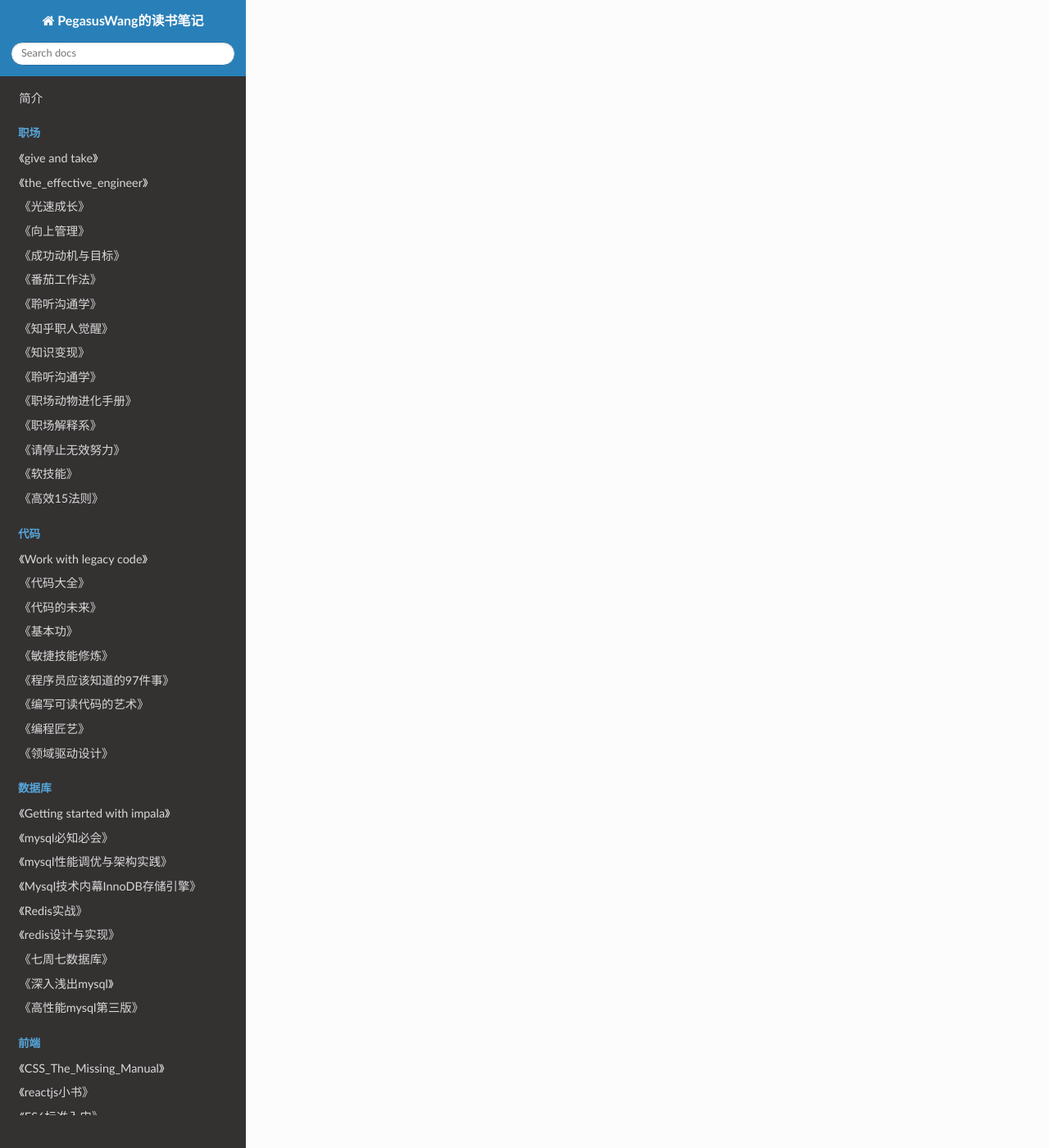
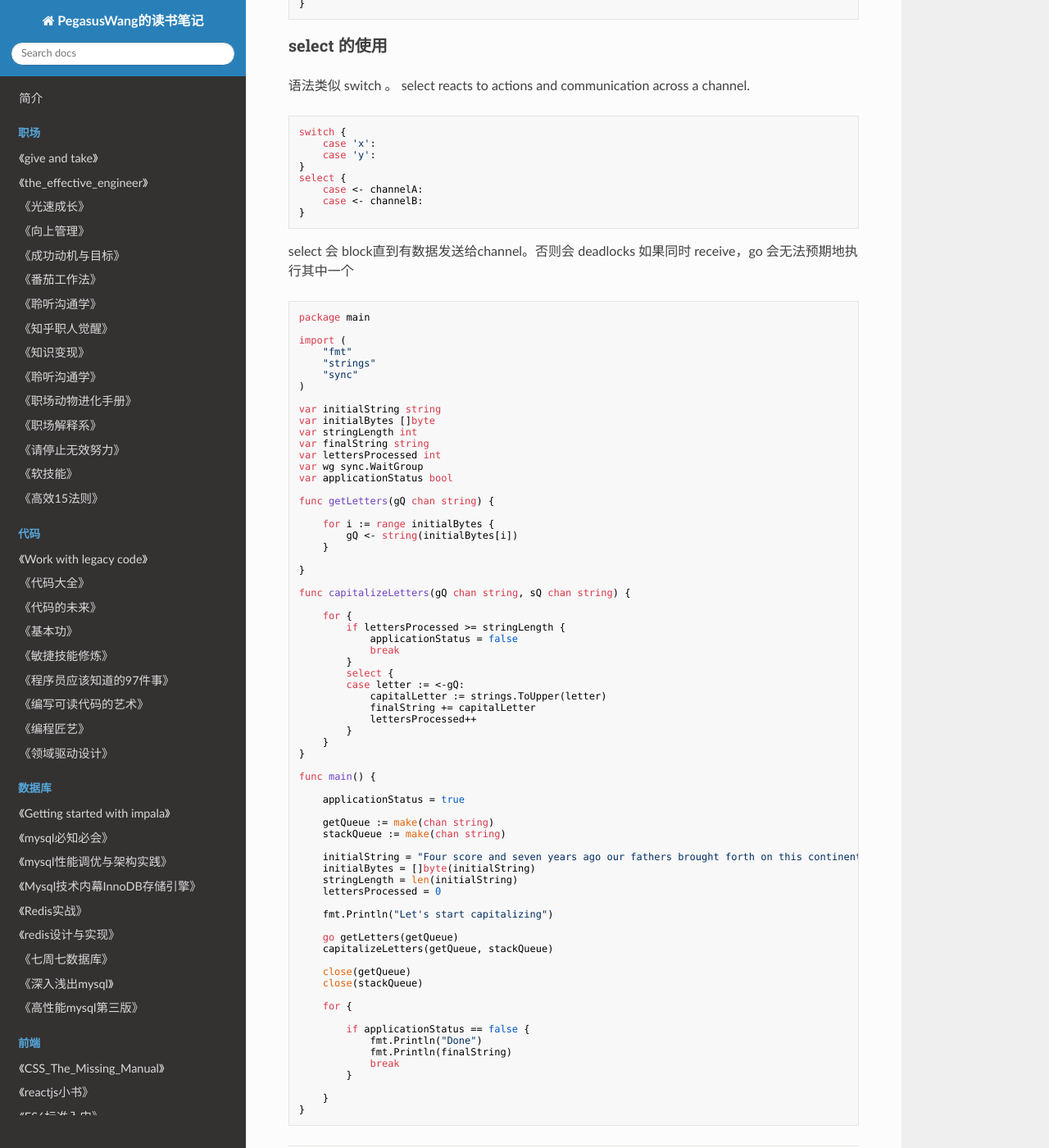
Before and after one commit to PegasusWang/booknotes, an MkDocs documentation site: the page built from docs/golang/go-build-web-applications/module1/go-build-web-applications/go-build-web-applications.md, in a window 1280 px wide and 1400 px high, scrolled down 2480 px. Shown: the whole window at 82% size. Built offline with MkDocs 1.6.1, drawn with Linux system fonts in a browser that asks for light colours; nearby versions of some CDN libraries; old or Windows-style settings are respelled for this version of MkDocs; some of the changed text lies outside the part shown.

Commit message:
goweb: An Introduction to Concurrency in Go

````diff
--- a/docs/golang/go-build-web-applications/module1/go-build-web-applications/go-build-web-applications.md
+++ b/docs/golang/go-build-web-applications/module1/go-build-web-applications/go-build-web-applications.md
@@ -97,7 +97,8 @@
 	}
 
 
-# 并发：
+# 1 An Introduction to Concurrency in Go
+
 注意引用传递在 defer 中的坑。下边的例子输出0而不是100
 
 ```go
@@ -115,3 +116,140 @@
 	}
 }
 ```
+
+### channel 的使用。 CSP(Communicating Sequential Processes)
+
+```go
+package main
+
+import (
+	"fmt"
+	"strings"
+	"sync"
+)
+
+var finalString string
+var initString string
+var stringLen int
+
+func addToFinalString(letterChan chan string, wg *sync.WaitGroup) {
+	defer wg.Done()
+	letter := <-letterChan
+	finalString += letter
+}
+
+func upper(letterChan chan string, letter string, wg *sync.WaitGroup) {
+	defer wg.Done()
+	upperLetter := strings.ToUpper(letter)
+	letterChan <- upperLetter
+}
+
+func main() {
+	var wg sync.WaitGroup
+	initString = "gebilaowang"
+	initBytes := []byte(initString)
+	stringLen = len(initBytes)
+	var letterChan chan string = make(chan string)
+	for i := 0; i < stringLen; i++ {
+		wg.Add(2)
+
+		go upper(letterChan, string(initBytes[i]), &wg)
+		go addToFinalString(letterChan, &wg)
+
+		wg.Wait()
+	}
+	fmt.Println(finalString)
+}
+```
+
+### select 的使用
+
+语法类似 switch 。
+select reacts to actions and communication across a channel.
+
+```go
+switch {
+	case 'x':
+	case 'y':
+}
+select {
+	case <- channelA:
+	case <- channelB:
+}
+```
+
+select 会 block直到有数据发送给channel。否则会 deadlocks
+如果同时 receive，go 会无法预期地执行其中一个
+
+```go
+package main
+
+import (
+	"fmt"
+	"strings"
+	"sync"
+)
+
+var initialString string
+var initialBytes []byte
+var stringLength int
+var finalString string
+var lettersProcessed int
+var wg sync.WaitGroup
+var applicationStatus bool
+
+func getLetters(gQ chan string) {
+
+	for i := range initialBytes {
+		gQ <- string(initialBytes[i])
+	}
+
+}
+
+func capitalizeLetters(gQ chan string, sQ chan string) {
+
+	for {
+		if lettersProcessed >= stringLength {
+			applicationStatus = false
+			break
+		}
+		select {
+		case letter := <-gQ:
+			capitalLetter := strings.ToUpper(letter)
+			finalString += capitalLetter
+			lettersProcessed++
+		}
+	}
+}
+
+func main() {
+
+	applicationStatus = true
+
+	getQueue := make(chan string)
+	stackQueue := make(chan string)
+
+	initialString = "Four score and seven years ago our fathers brought forth on this continent, a new nation, conceived in Liberty, and dedicated to the proposition that all men are created equal."
+	initialBytes = []byte(initialString)
+	stringLength = len(initialString)
+	lettersProcessed = 0
+
+	fmt.Println("Let's start capitalizing")
+
+	go getLetters(getQueue)
+	capitalizeLetters(getQueue, stackQueue)
+
+	close(getQueue)
+	close(stackQueue)
+
+	for {
+
+		if applicationStatus == false {
+			fmt.Println("Done")
+			fmt.Println(finalString)
+			break
+		}
+
+	}
+}
+```
````
